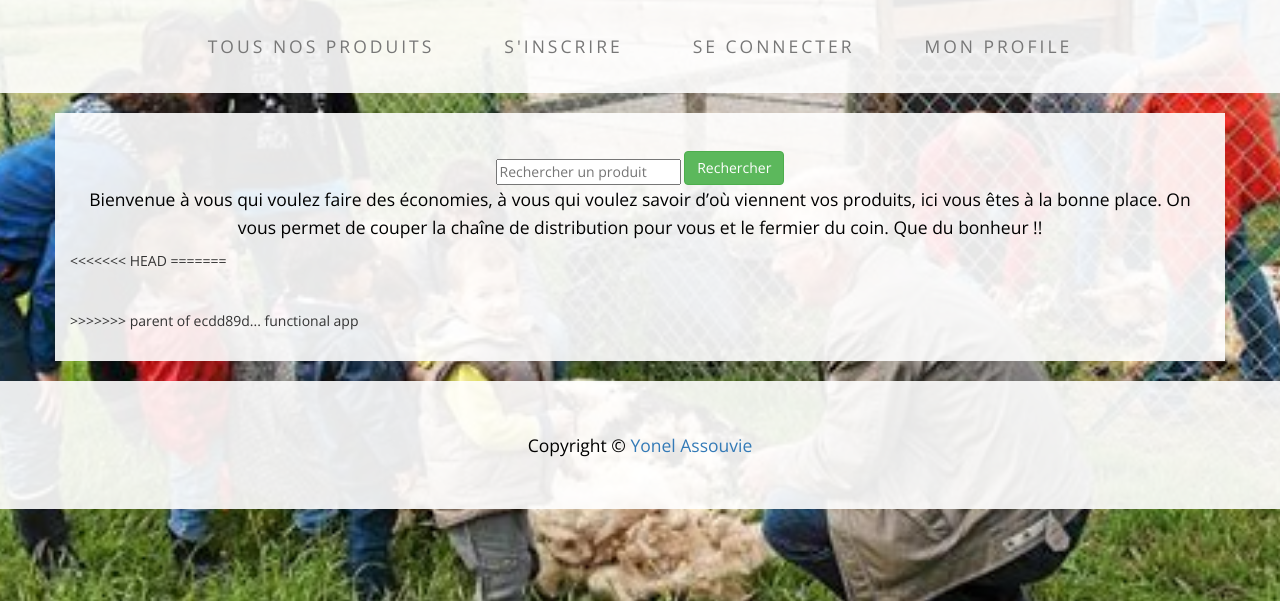
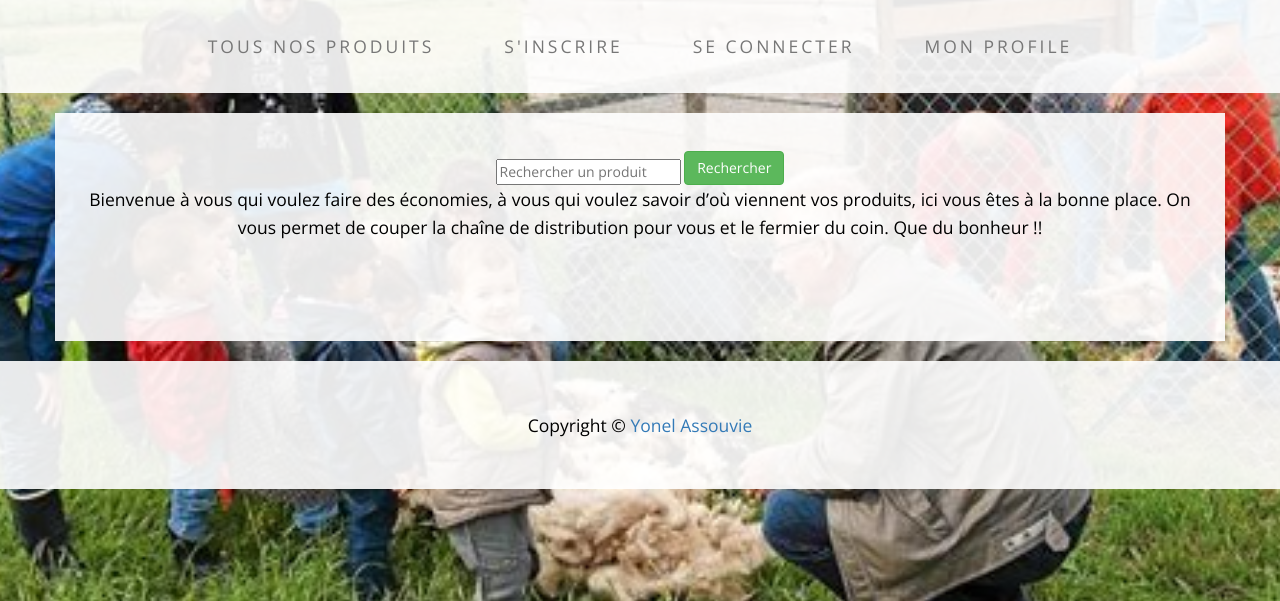
Before and after one commit to Hub972/coop, a Django app: template store/templates/store/index.html in a window 1280 px wide. Shown: the part 177-778 px from the top of the page. Run offline with Django 3.2, Linux system fonts and the light colour scheme; the template is opened without the code that fills it: values that come from a table or form of the project are taken from there, others are empty; some libraries are stand-ins or nearby versions.

Commit message:
Revert "problem H"

```diff
--- a/store/templates/store/index.html
+++ b/store/templates/store/index.html
@@ -17,8 +17,7 @@
                         pour vous et  le fermier du coin. Que du bonheur !!</p>
                 </div>
             </div>
-<<<<<<< HEAD
-=======
+
 <br><br><br>
 {% for prd in products %}
 <div class="col-sm-4 text-center">
@@ -29,6 +28,6 @@
                 <p>{{ prd.name }}</p>
      {% if forloop.counter|divisibleby:3 %}<div class="clearfix"></div>{% endif %}
              </div>{% endfor %}
->>>>>>> parent of ecdd89d... functional app
+
 
 {% endblock %}
```
